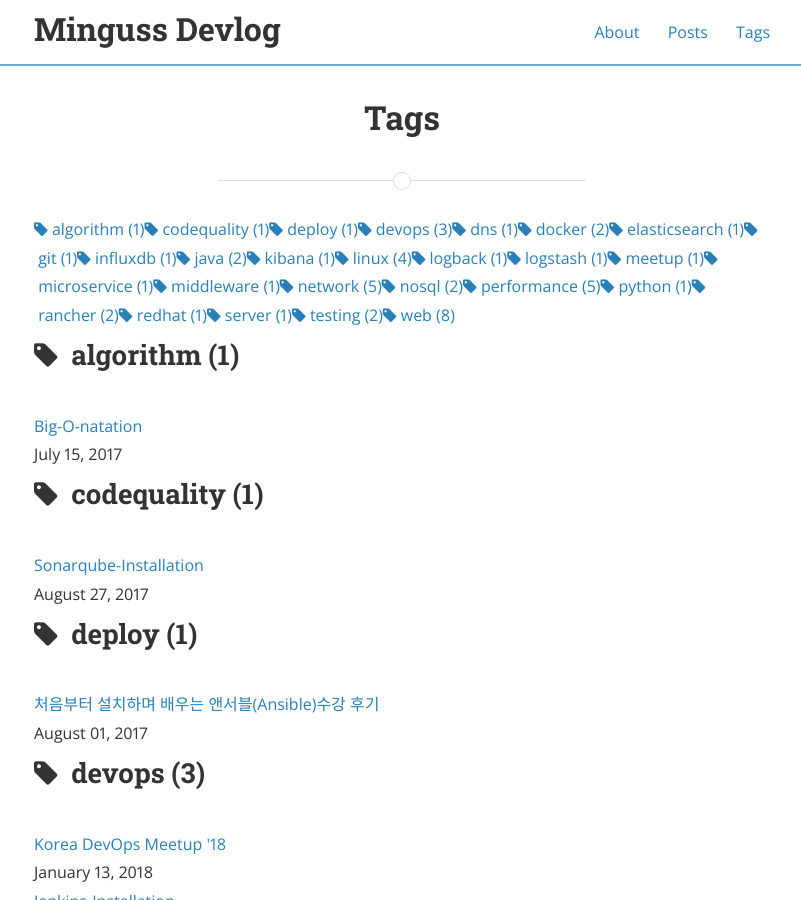
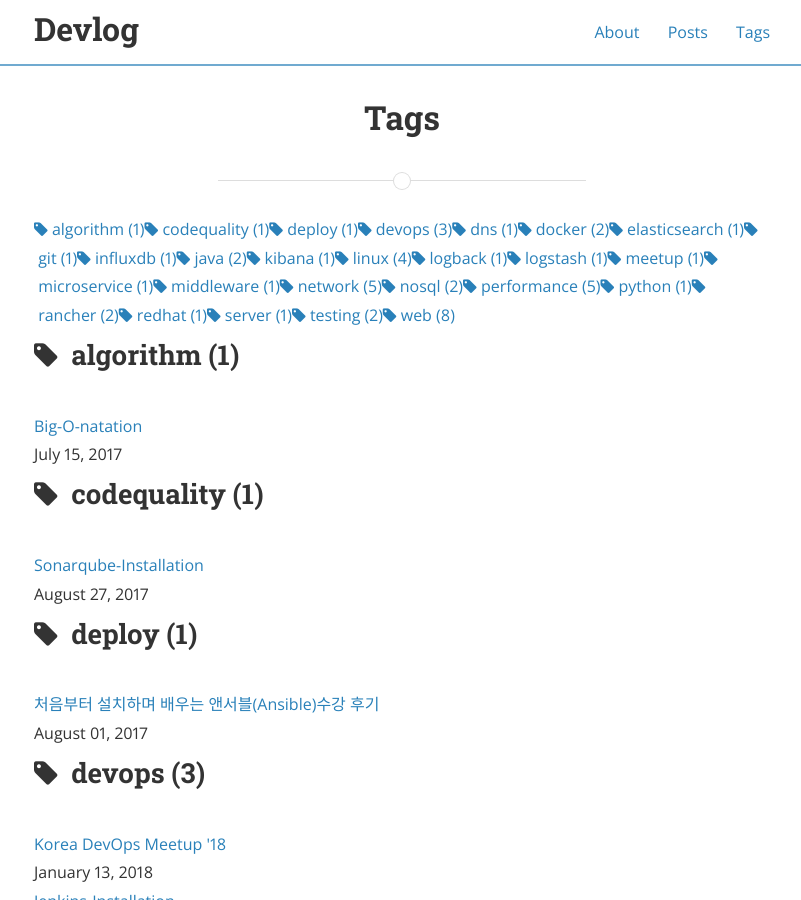
Before and after one commit to minguss/minguss.github.io, a Jekyll site: the page built from tags.html, in a window 1280 px wide and 900 px high. Shown: the whole window, without its empty margins (238-1039 px from the left). Built offline with Jekyll 4.4.1, drawn with Linux system fonts in a browser that asks for light colours; nearby versions of some CDN libraries.

Commit message:
change title

```diff
--- a/_config.yml
+++ b/_config.yml
@@ -9,7 +9,7 @@ exclude:
   - "/vendor/"
 
 # Site settings
-title: Minguss Devlog
+title: Devlog
 subtitle: "This is where I blog about tech, and life as I know it"
 email: minguss0821@gmail.com
 name: minguss
```
